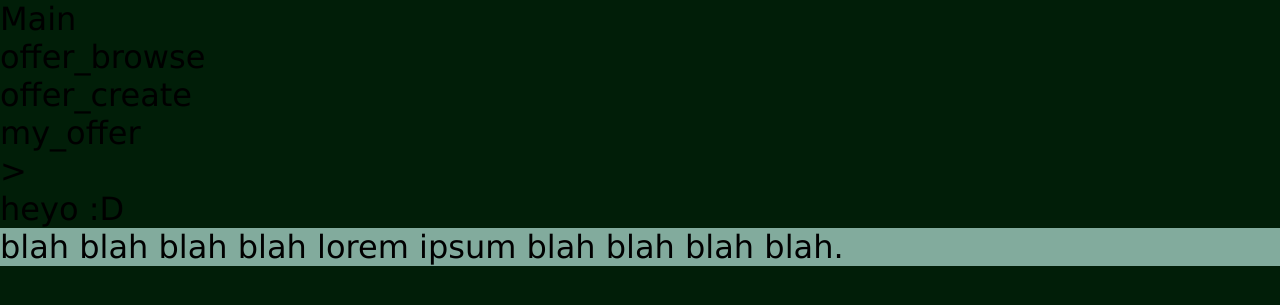
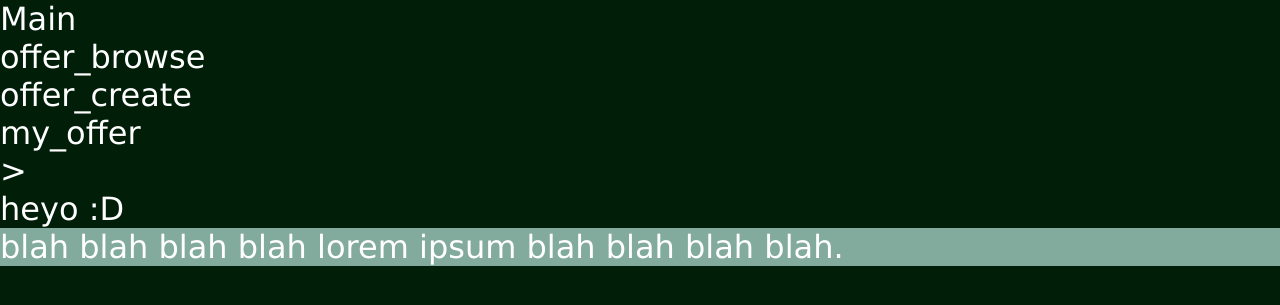
Before and after one commit to AdamrePL/Project, a PHP site: page / in a window 1280 px wide. Shown: the top 305 px of the page. Run offline with PHP 8.4, Linux system fonts and the light colour scheme.

Commit message:
lefix methinks

```diff
--- a/style.css
+++ b/style.css
@@ -31,6 +31,7 @@
 }
 
 body {
+    color: var(--text);
     font-size: 2em;
     background: var(--background);
 }
```
